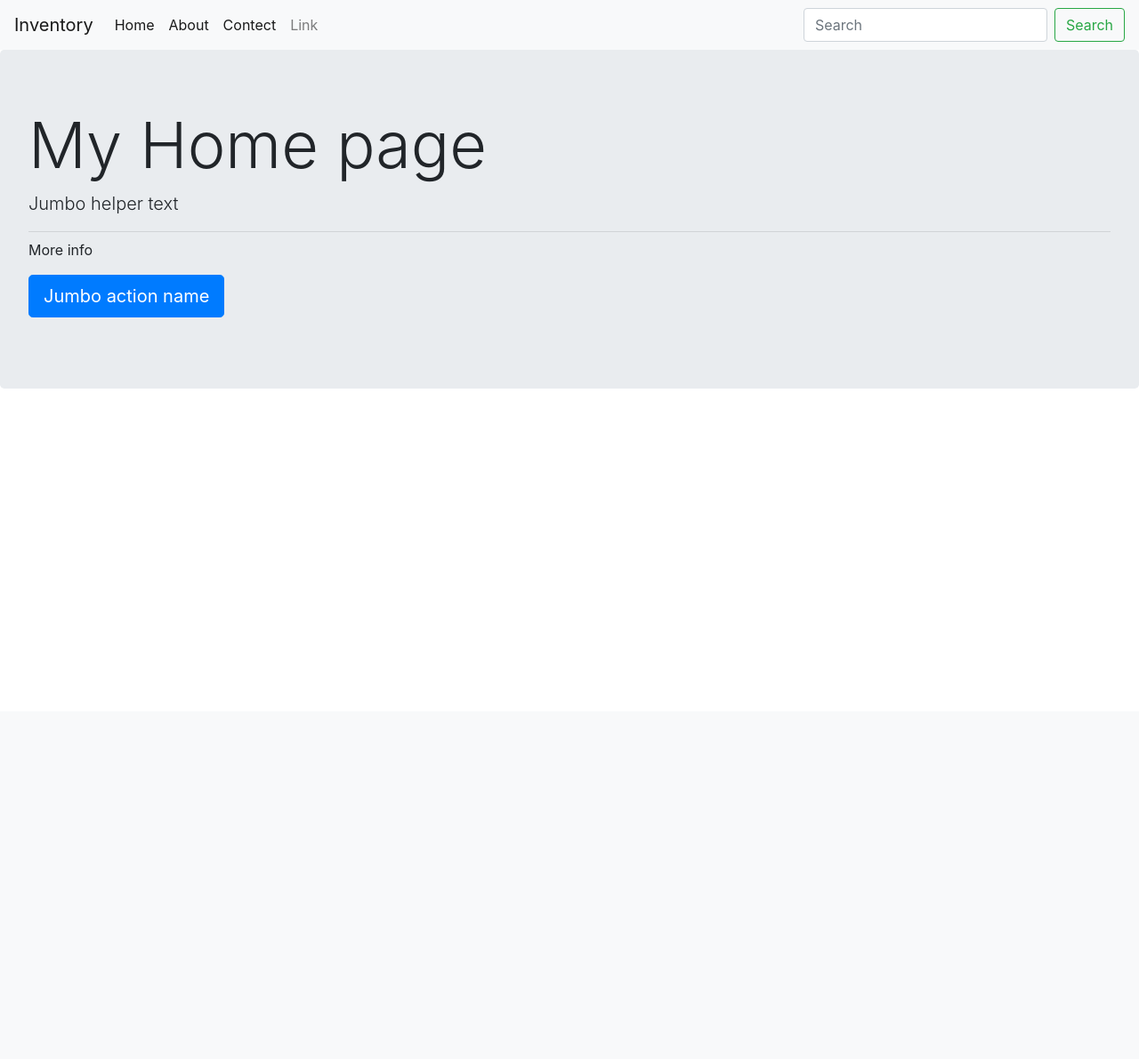
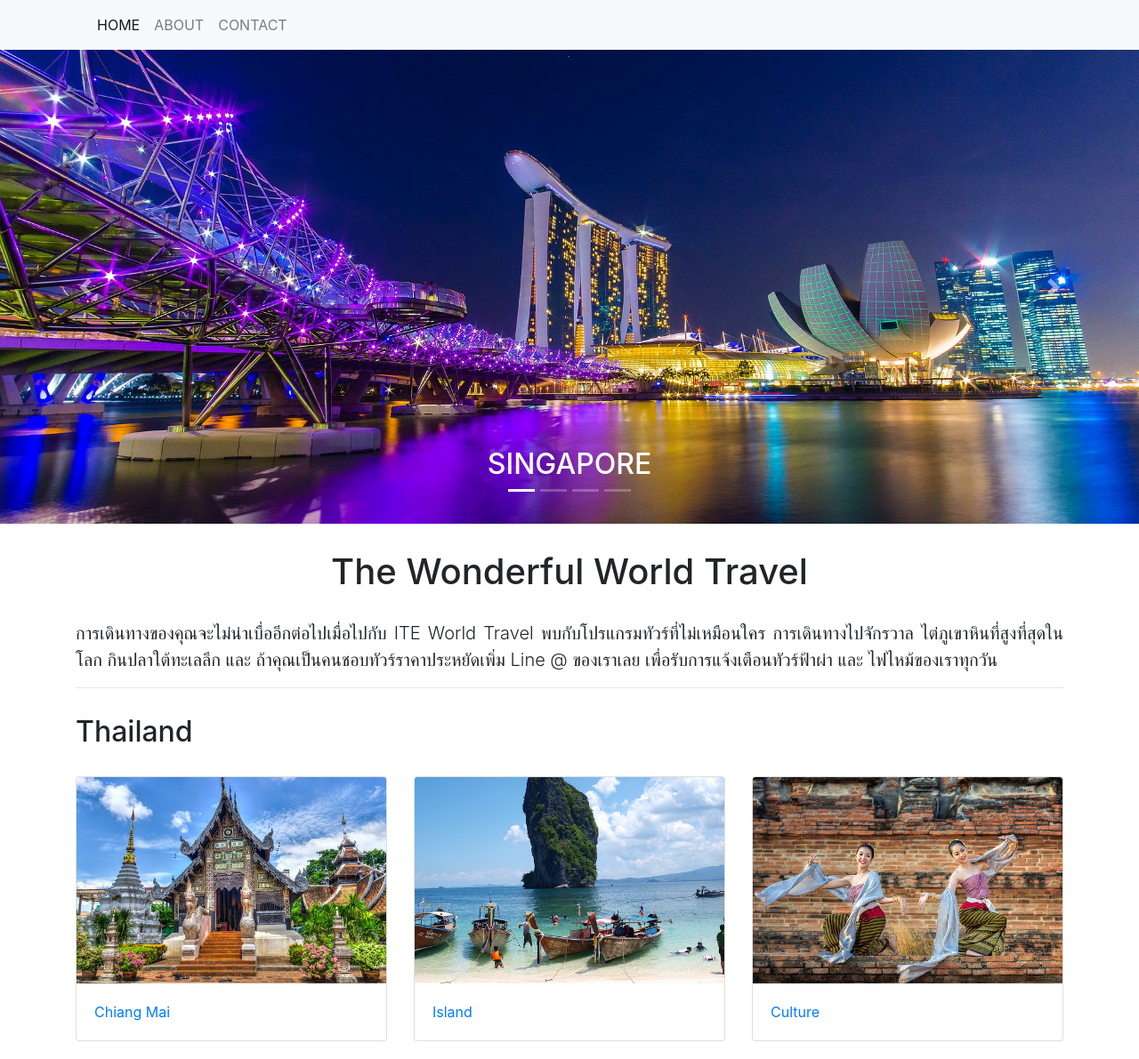
Before and after one commit to Chotiwitorratai/Chotiwit-WorldTravel, a Django app: page / in a window 1280 px wide. Shown: the whole page at 89% size. Before the commit the page ends 437 px from the top, so only its background shows below. Run offline with Django 3.2, Linux system fonts and the light colour scheme; some libraries are stand-ins or nearby versions.

Commit message:
lastcommit

```diff
--- a/stock/urls.py
+++ b/stock/urls.py
@@ -3,6 +3,4 @@ from . import views
 
 urlpatterns = [
     path('',views.index, name='index'),
-    path('about',views.about, name='about'),
-    path('contact',views.contact, name='contact')
 ]
--- a/stock/views.py
+++ b/stock/views.py
@@ -4,9 +4,3 @@ from .models import Product
 def index(request):
     products = Product.objects.all()
     return render(request, 'frontend/index.html',{'products' : products})
-
-def about(request):
-    return render(request, 'frontend/About.html')
-
-def contact(request):
-    return render(request, 'frontend/contact.html')
--- a/templates/frontend/base.html
+++ b/templates/frontend/base.html
@@ -4,37 +4,27 @@
 <head>
     <meta charset="UTF-8">
     <meta name="viewport" content="width=device-width, initial-scale=1.0">
+    <meta http-equiv="X-UA-Compatible" content="ie=edge">
     <title>{% block title %}{% endblock title %}</title>
     <link rel="stylesheet" href="{% static './lib/bootstrap/css/bootstrap.min.css' %}">
     <link rel="stylesheet" href="{% static './lib/fontawesome/css/all.min.css' %}">
-
+    <link rel="stylesheet" href="https://maxcdn.bootstrapcdn.com/bootstrap/4.0.0-beta.2/css/bootstrap.min.css">
 </head>
 <body>
-    <nav class="navbar navbar-expand-md navbar-light bg-light">
-        <a class="navbar-brand" href="#">Inventory</a>
-        <button class="navbar-toggler d-lg-none" type="button" data-toggle="collapse" data-target="#collapsibleNavId" aria-controls="collapsibleNavId"
-            aria-expanded="false" aria-label="Toggle navigation">
-            <span class="navbar-toggler-icon"></span>
-        </button>
-        <div class="collapse navbar-collapse" id="collapsibleNavId">
-            <ul class="navbar-nav mr-auto mt-2 mt-lg-0">
-                <li class="nav-item active">
-                    <a class="nav-link" href="{% url 'index' %}">Home <span class="sr-only">(current)</span></a>
-                </li>
-                <li class="nav-item active">
-                    <a class="nav-link" href="{% url 'about' %}">About <span class="sr-only">(current)</span></a>
-                </li>
-                <li class="nav-item active">
-                    <a class="nav-link" href="{% url 'contact' %}">Contect<span class="sr-only">(current)</span></a>
-                </li>
-                <li class="nav-item">
-                    <a class="nav-link" href="#">Link</a>
-                </li>
-            </ul>
-            <form class="form-inline my-2 my-lg-0">
-                <input class="form-control mr-sm-2" type="text" placeholder="Search">
-                <button class="btn btn-outline-success my-2 my-sm-0" type="submit">Search</button>
-            </form>
+    <nav class="navbar navbar-expand-lg navbar-light bg-light">
+        <div class="container">
+            <a class="navbar-brand" href="#"></a>
+            <button class="navbar-toggler" type="button" data-toggle="collapse" data-target="#navbarNavAltMarkup" aria-controls="navbarNavAltMarkup"
+                aria-expanded="false" aria-label="Toggle navigation">
+                <span class="navbar-toggler-icon"></span>
+            </button>
+            <div class="collapse navbar-collapse" id="navbarNavAltMarkup">
+                <div class="navbar-nav">
+                    <a class="nav-item nav-link text-uppercase active" href="#">Home</a>
+                    <a class="nav-item nav-link text-uppercase " href="#">About</a>
+                    <a class="nav-item nav-link text-uppercase " href="#">Contact</a>
+                </div>
+            </div>
         </div>
     </nav>
 
--- a/templates/frontend/index.html
+++ b/templates/frontend/index.html
@@ -3,13 +3,86 @@
   Home
 {% endblock title %}
 {% block content %}
-<div class="jumbotron">
-    <h1 class="display-3">My Home page</h1>
-    <p class="lead">Jumbo helper text</p>
-    <hr class="my-2">
-    <p>More info</p>
-    <p class="lead">
-        <a class="btn btn-primary btn-lg" href="Jumbo action link" role="button">Jumbo action name</a>
+<div id="carouselExampleIndicators" class="carousel slide" data-ride="carousel">
+    <ol class="carousel-indicators">
+        <li data-target="#carouselExampleIndicators" data-slide-to="0" class="active"></li>
+        <li data-target="#carouselExampleIndicators" data-slide-to="1"></li>
+        <li data-target="#carouselExampleIndicators" data-slide-to="2"></li>
+        <li data-target="#carouselExampleIndicators" data-slide-to="3"></li>
+    </ol>
+    {% load static %}
+    <div class="carousel-inner">
+        <div class="carousel-item active">
+            <img class="d-block w-100" src="{% static '/images/3.jpg' %}" alt="First slide">
+            <div class="carousel-caption d-none d-md-block">
+                <h2 class="text-uppercase">Singapore</h2>
+            </div>
+        </div>
+        <div class="carousel-item">
+            <img class="d-block w-100" src="{% static '/images/2.jpg' %}" alt="Second slide">
+            <div class="carousel-caption d-none d-md-block">
+                <h2 class="text-uppercase">Japan</h2>
+            </div>
+        </div>
+        <div class="carousel-item">
+            <img class="d-block w-100" src="{% static '/images/1.jpg' %}" alt="Third slide">
+            <div class="carousel-caption d-none d-md-block">
+                <h2 class="text-uppercase">Thailand</h2>
+            </div>
+        </div>
+        <div class="carousel-item">
+            <img class="d-block w-100" src="{% static '/images/4.jpg' %}" alt="Third slide">
+            <div class="carousel-caption d-none d-md-block">
+                <h2 class="text-uppercase">Iceland</h2>
+            </div>
+        </div>
+    </div>
+    <a class="carousel-control-prev" href="#carouselExampleIndicators" role="button" data-slide="prev">
+        <span class="carousel-control-prev-icon" aria-hidden="true"></span>
+        <span class="sr-only">Previous</span>
+    </a>
+    <a class="carousel-control-next" href="#carouselExampleIndicators" role="button" data-slide="next">
+        <span class="carousel-control-next-icon" aria-hidden="true"></span>
+        <span class="sr-only">Next</span>
+    </a>
+</div>
+
+<div class="container">
+    <h1 class="text-center" style="margin-top: 30px; margin-bottom: 30px;">The Wonderful World Travel</h1>
+    <p class="lead text-justify">การเดินทางของคุณจะไม่น่าเบื่ออีกต่อไปเมื่อไปกับ ITE  World Travel พบกับโปรแกรมทัวร์ที่ไม่เหมือนใคร การเดินทางไปจักรวาล
+        ไต่ภูเขาหินที่สูงที่สุดในโลก กินปลาใต้ทะเลลึก และ ถ้าคุณเป็นคนชอบทัวร์ราคาประหยัดเพิ่ม Line @ ของเราเลย เพื่อรับการแจ้งเตือนทัวร์ฟ้าผ่า
+        และ ไฟไหม้ของเราทุกวัน
     </p>
+    <hr>
+    <h2 style="margin-top: 30px; margin-bottom: 30px;">Thailand</h2>
+    <div class="row">
+        <div class="col-md-4" style="margin-bottom: 20px;">
+            <div class="card">
+                <img class="card-img-top" src="{% static '/images/5.jpg' %}" alt="Card image cap">
+                <div class="card-body">
+                    <p class="card-text"><a href="https://www.google.co.th/maps/place/%E0%B9%80%E0%B8%97%E0%B8%A8%E0%B8%9A%E0%B8%B2%E0%B8%A5%E0%B8%99%E0%B8%84%E0%B8%A3%E0%B9%80%E0%B8%8A%E0%B8%B5%E0%B8%A2%E0%B8%87%E0%B9%83%E0%B8%AB%E0%B8%A1%E0%B9%88+%E0%B8%AD%E0%B8%B3%E0%B9%80%E0%B8%A0%E0%B8%AD%E0%B9%80%E0%B8%A1%E0%B8%B7%E0%B8%AD%E0%B8%87%E0%B9%80%E0%B8%8A%E0%B8%B5%E0%B8%A2%E0%B8%87%E0%B9%83%E0%B8%AB%E0%B8%A1%E0%B9%88+%E0%B9%80%E0%B8%8A%E0%B8%B5%E0%B8%A2%E0%B8%87%E0%B9%83%E0%B8%AB%E0%B8%A1%E0%B9%88/@18.7942328,98.8864367,12z/data=!3m1!4b1!4m5!3m4!1s0x30da3a7e90bb6f5d:0x98d46270a59b4367!8m2!3d18.7883439!4d98.9853008"target="_blank">Chiang Mai</a></p>
+                </div>
+            </div>
+        </div>
+        <div class="col-md-4" style="margin-bottom: 20px;">
+            <div class="card">
+                <img class="card-img-top" src="{% static '/images/6.jpg' %}" alt="Card image cap">
+                <div class="card-body">
+                    <p class="card-text"><a href="https://www.tqm.co.th/blog/20%20%E0%B9%80%E0%B8%81%E0%B8%B2%E0%B8%B0%E0%B9%83%E0%B8%99%E0%B9%84%E0%B8%97%E0%B8%A2%20%E0%B8%95%E0%B9%89%E0%B8%AD%E0%B8%87%E0%B9%84%E0%B8%9B%E0%B9%83%E0%B8%AB%E0%B9%89%E0%B9%84%E0%B8%94%E0%B9%89%E0%B9%84%E0%B8%A1%E0%B9%88%E0%B8%87%E0%B8%B1%E0%B9%89%E0%B8%99%E0%B9%80%E0%B8%8A%E0%B8%A2/"target="_blank">Island</p></a>
+                </div>
+            </div>
+        </div>
+        <div class="col-md-4" style="margin-bottom: 20px;">
+            <div class="card">
+                <img class="card-img-top" src="{% static '/images/8.jpg' %}" alt="Card image cap">
+                <div class="card-body">
+                    <p class="card-text"><a href="https://th.wikipedia.org/wiki/%E0%B8%A7%E0%B8%B1%E0%B8%92%E0%B8%99%E0%B8%98%E0%B8%A3%E0%B8%A3%E0%B8%A1%E0%B9%84%E0%B8%97%E0%B8%A2""target="_blank">Culture</p></a>
+                </div>
+            </div>
+        </div>
+    </div>
 </div>
+<script src="https://code.jquery.com/jquery-3.2.1.slim.min.js"></script>
+    <script src="https://cdnjs.cloudflare.com/ajax/libs/popper.js/1.12.3/umd/popper.min.js"></script>
+    <script src="https://maxcdn.bootstrapcdn.com/bootstrap/4.0.0-beta.2/js/bootstrap.min.js"></script>
 {% endblock content %}
```
Also changed, not shown: templates/frontend/About.html (deleted, +0 -15 lines), templates/frontend/contact.html (deleted, +0 -15 lines), static/images/1.jpg (added), static/images/2.jpg (added), static/images/3.jpg (added), static/images/4.jpg (added), static/images/5.jpg (added), static/images/6.jpg (added), static/images/7.jpg (added), static/images/8.jpg (added).
